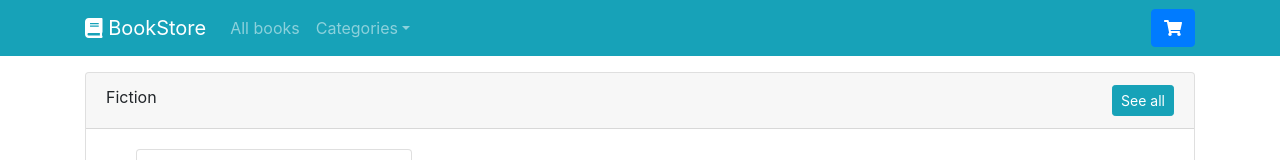
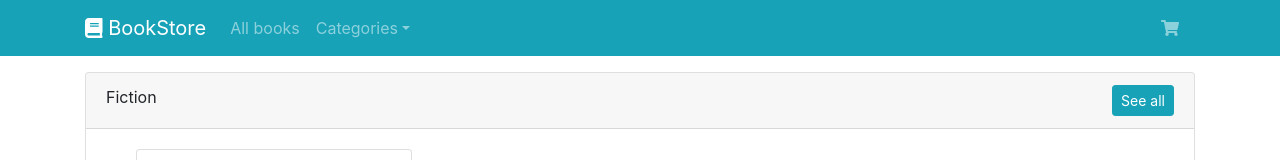
Before and after one commit to LiisMarie/BookStore-Frontend, a Vue app: page / in a window 1280 px wide. Shown: the top 160 px of the page. Built offline with nearby package versions, Linux system fonts and the light colour scheme.

Commit message:
#14 make navbar sticky

```diff
--- a/src/components/common_components/Navbar.vue
+++ b/src/components/common_components/Navbar.vue
@@ -1,5 +1,5 @@
 <template>
-    <b-navbar toggleable="md" type="dark" variant="info">
+    <b-navbar sticky toggleable="md" type="dark" variant="info">
         <div class="container">
             <b-navbar-toggle target="nav_collapse"></b-navbar-toggle>
             <b-navbar-brand href="#" @click.prevent="route_to('/')"><font-awesome-icon :icon="['fas', 'book']"/> BookStore</b-navbar-brand>
@@ -10,13 +10,14 @@
                         <b-dropdown-item href="#" v-for="category in categories" :key="category" @click.prevent="route_to('/categories/'+category)">{{category}}</b-dropdown-item>
                     </b-nav-item-dropdown>
                 </b-navbar-nav>
-                <!-- Right aligned nav items -->
-                <b-navbar-nav class="ml-auto">
-                    <b-button variant="primary" @click="checkout" right>
-                        <font-awesome-icon :icon="['fas', 'shopping-cart']"/> {{purchase}}
-                    </b-button>
-                </b-navbar-nav>
             </b-collapse>
+
+          <b-navbar-nav is-nav class="ml-auto mr-1 float-right">
+              <a class="nav-link ml-auto mr-1" @click.prevent="route_to('/checkout')">
+                <font-awesome-icon :icon="['fas', 'shopping-cart']"/> {{purchase}}
+              </a>
+          </b-navbar-nav>
+
         </div>
     </b-navbar>
 </template>
@@ -26,9 +27,6 @@
         name: 'Navbar',
         props: ['categories', 'purchase'],
         methods: {
-            checkout () {
-                this.$router.push('/checkout')
-            },
             route_to (path) {
                 this.$router.push(path)
             }
@@ -37,5 +35,7 @@
 </script>
 
 <style scoped>
-
+  .b-navbar-brand {
+    position: absolute;
+  }
 </style>
```
